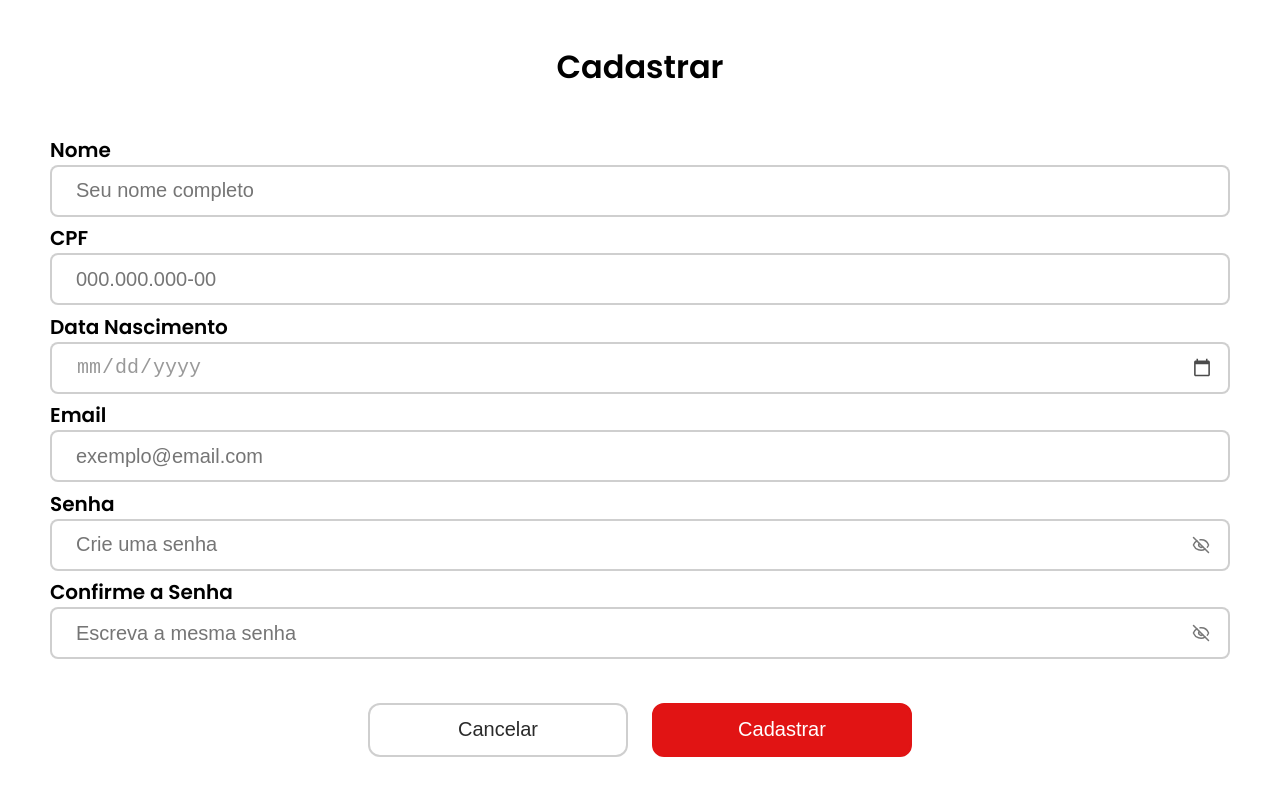
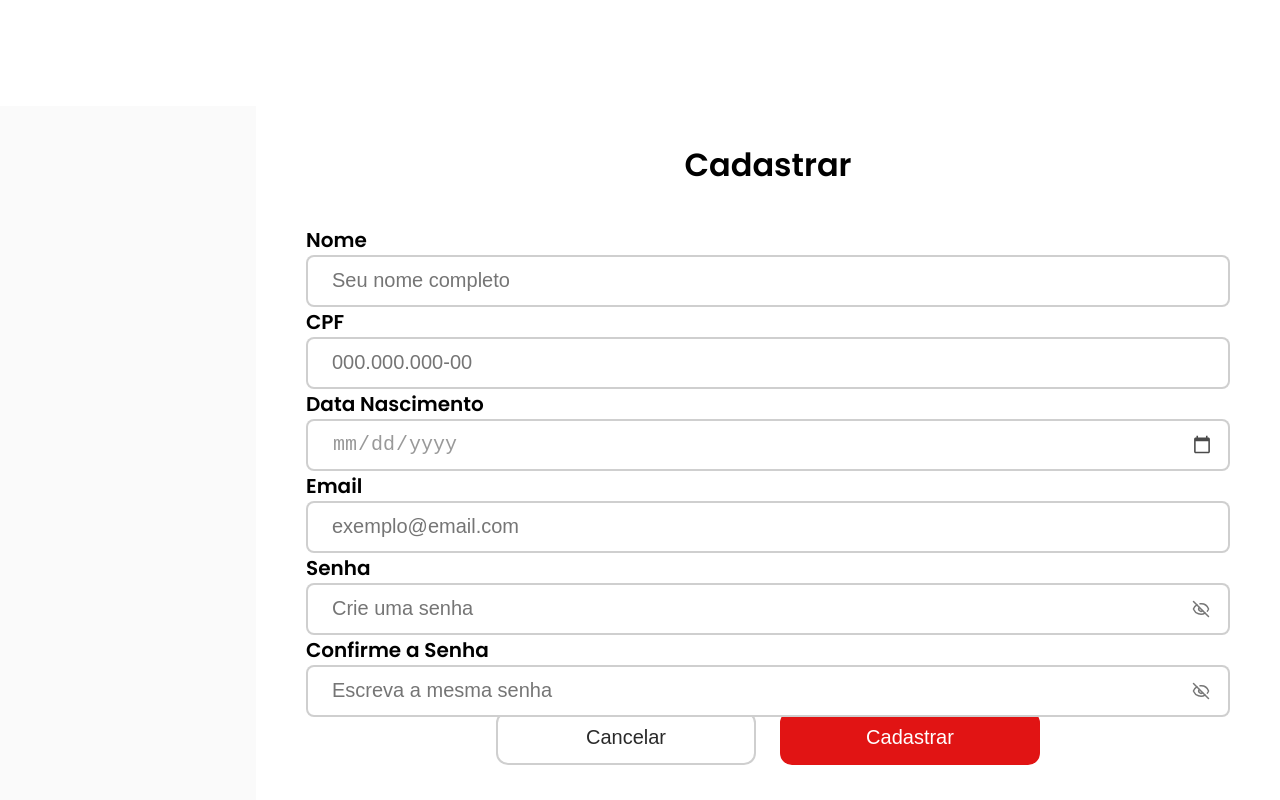
Before and after one commit to Guilherme1108/Car-Assist-Frontend, a React (Vite) app: page /cadastro in a window 1280 px wide. Built offline with nearby package versions, Linux system fonts and the light colour scheme.

Commit message:
style: ajuste simples no registerAccount

```diff
--- a/src/pages/registerAccount/RegisterAccount.css
+++ b/src/pages/registerAccount/RegisterAccount.css
@@ -54,14 +54,6 @@
 @media (min-width: 1024px) {
 
     .registerAccountScreen {
-        position: relative;
-        display: flex;
-        position: fixed;
-        top: 0;
-        left: 0;
-        width: 100vw;
-        height: 100vh;
-        z-index: 9999;
         padding-top: 25px;
         padding-bottom: 25px;
         background-color: white;
```
